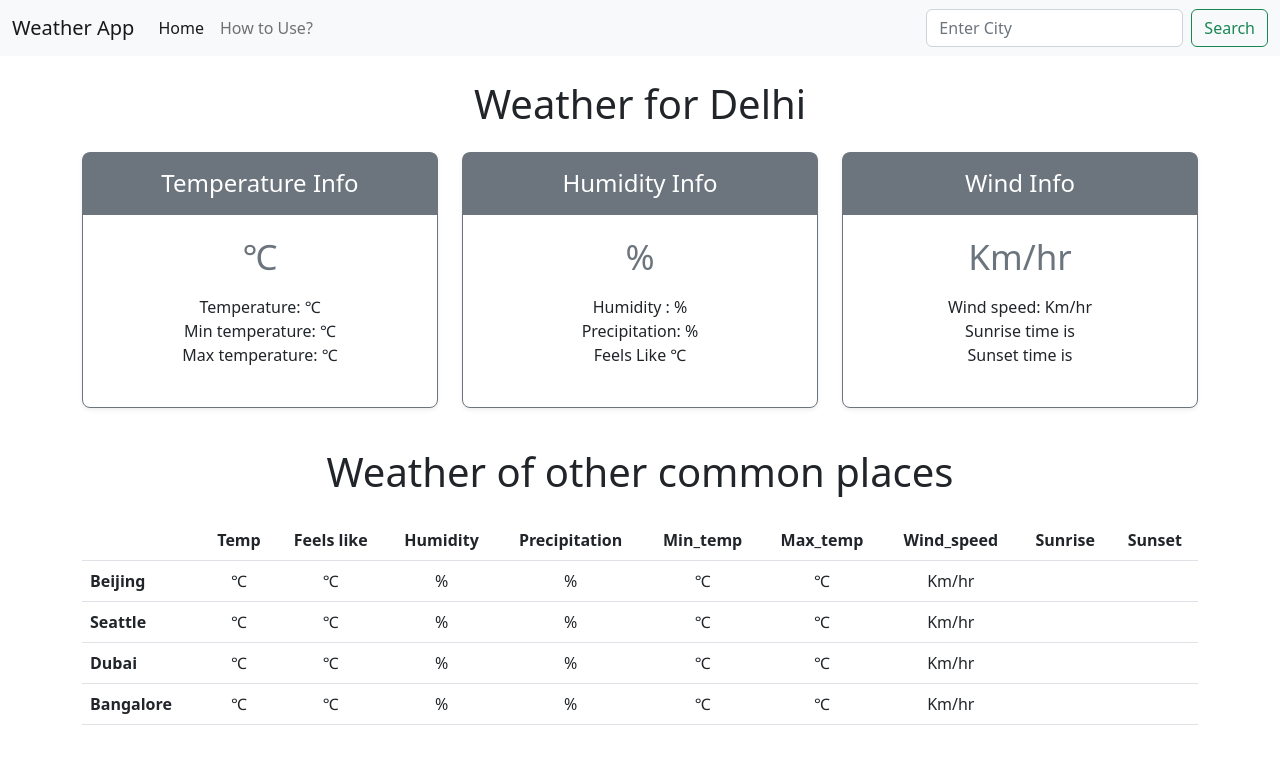
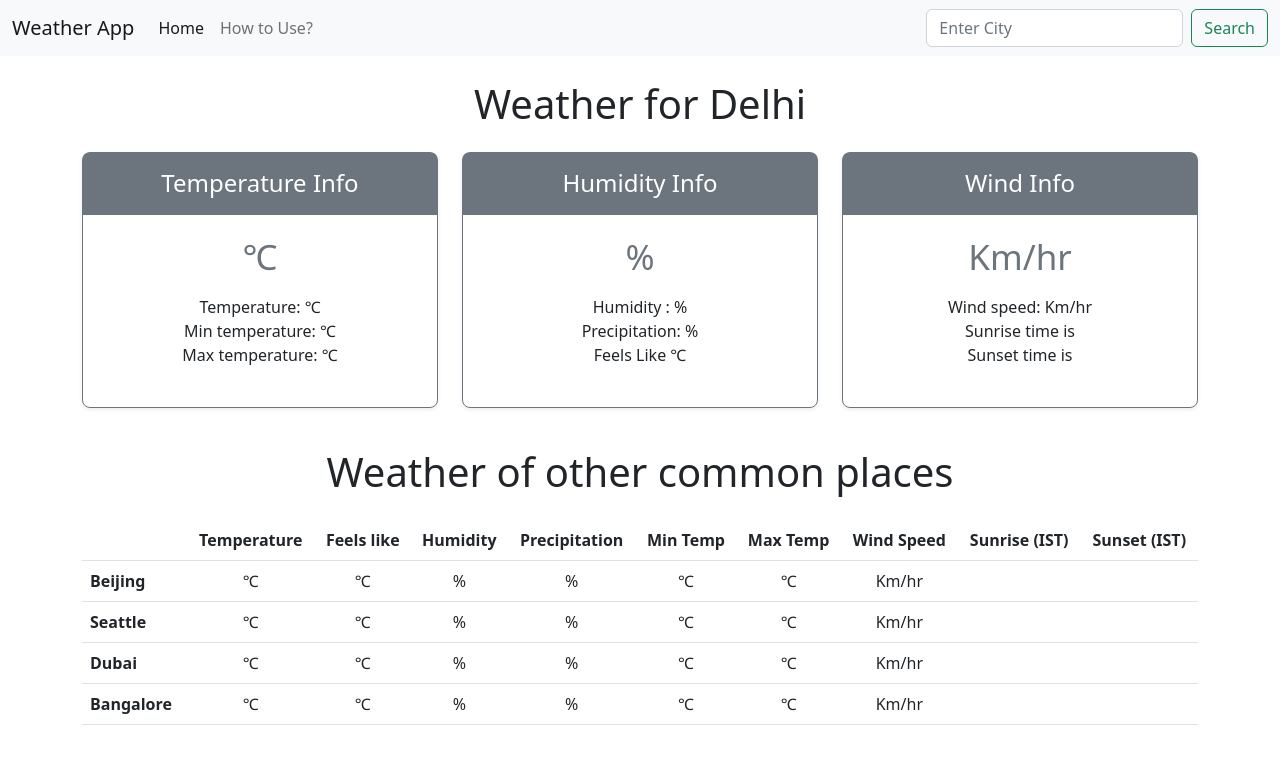
Before and after one commit to gjha133/Weather-App, a plain HTML site: page index.html in a window 1280 px wide. Drawn offline with nearby package versions, Linux system fonts and the light colour scheme; no server answers.

Commit message:
Update index.html

```diff
--- a/index.html
+++ b/index.html
@@ -89,7 +89,7 @@
                             </h1>
                             <ul class="list-unstyled mt-3 mb-4">
                                 <li>Temperature: <span id="temp"></span>&#8451;</li>
-                                <li>Min temperature: <span id="min_temp"></span>&#8451;</li>
+                                <li>Min temperature: <span id="min_temp""></span>&#8451;</li>
                                 <li>Max temperature: <span id="max_temp"></span>&#8451;</li>
                             </ul>
                         </div>
@@ -140,15 +140,15 @@
                     <thead>
                         <tr>
                             <th></th>
-                            <th>Temp</th>
+                            <th>Temperature</th>
                             <th>Feels like</th>
                             <th>Humidity</th>
                             <th>Precipitation</th>
-                            <th>Min_temp</th>
-                            <th>Max_temp</th>
-                            <th>Wind_speed</th>
-                            <th>Sunrise</th>
-                            <th>Sunset</th>
+                            <th>Min Temp</th>
+                            <th>Max Temp</th>
+                            <th>Wind Speed</th>
+                            <th>Sunrise (IST)</th>
+                            <th>Sunset (IST)</th>
                         </tr>
                     </thead>
                     <tbody>
```
